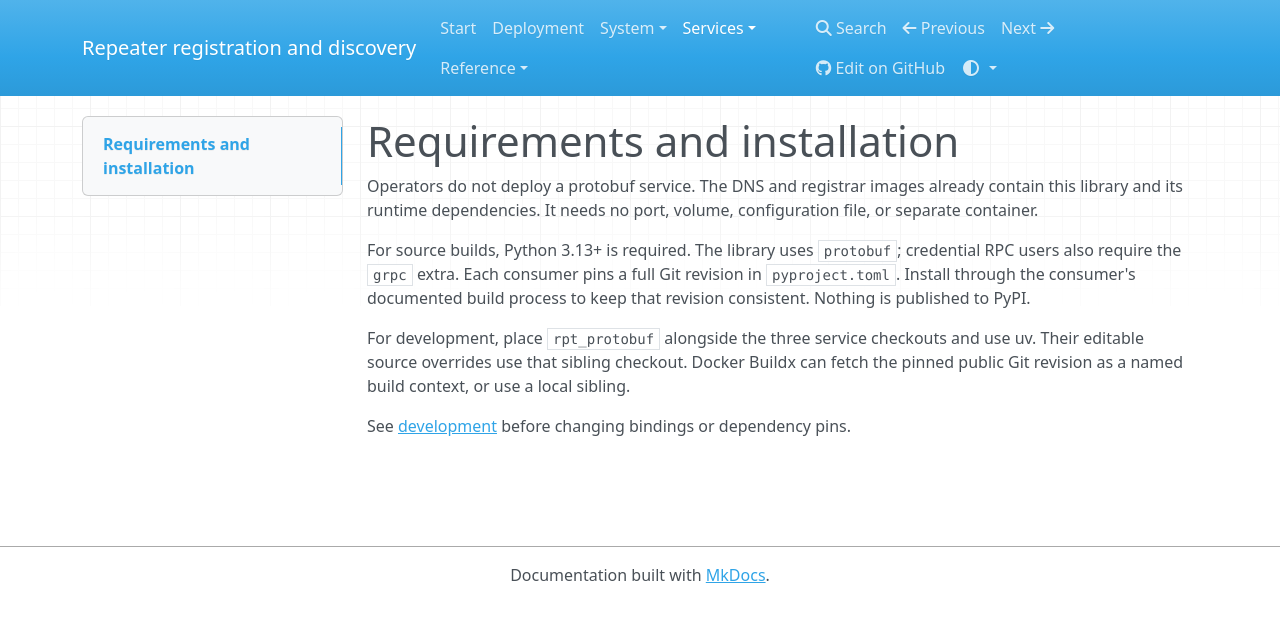
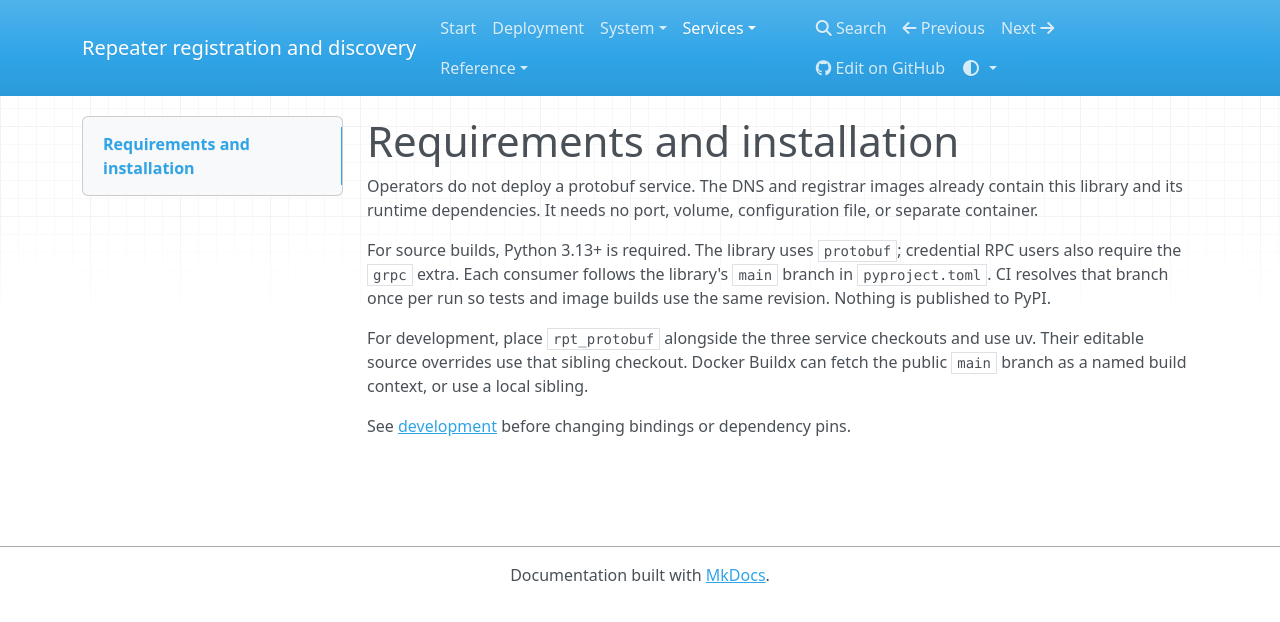
Before and after one commit to Hamlink-Canada/apt-rpt-docs, an MkDocs documentation site: the page built from docs/projects/protobuf/deployment.md, in a window 1280 px wide. Shown: the top 622 px of the page. Built offline with MkDocs 1.6.1, drawn with Linux system fonts in a browser that asks for light colours; nearby versions of some CDN libraries.

Commit message:
docs: align dependency and repository references

```diff
--- a/docs/projects/protobuf/deployment.md
+++ b/docs/projects/protobuf/deployment.md
@@ -5,12 +5,12 @@ contain this library and its runtime dependencies. It needs no port, volume,
 configuration file, or separate container.
 
 For source builds, Python 3.13+ is required. The library uses `protobuf`; credential
-RPC users also require the `grpc` extra. Each consumer pins a full Git revision in
-`pyproject.toml`. Install through the consumer's documented build process to keep
-that revision consistent. Nothing is published to PyPI.
+RPC users also require the `grpc` extra. Each consumer follows the library's `main`
+branch in `pyproject.toml`. CI resolves that branch once per run so tests and image
+builds use the same revision. Nothing is published to PyPI.
 
 For development, place `rpt_protobuf` alongside the three service checkouts and use
 uv. Their editable source overrides use that sibling checkout. Docker Buildx can
-fetch the pinned public Git revision as a named build context, or use a local sibling.
+fetch the public `main` branch as a named build context, or use a local sibling.
 
 See [development](development.md) before changing bindings or dependency pins.
--- a/mkdocs.yml
+++ b/mkdocs.yml
@@ -73,3 +73,4 @@ nav:
       - Glossary: glossary.md
       - Current shared decisions: decisions.md
       - Documentation and publishing: maintainers/documentation.md
+      - Repository names and images: maintainers/repository-names.md
```
Also changed, not shown: docs/maintainers/repository-names.md (added, +36 -0 lines), docs/projects/dns/deployment.md (+2 -1 lines), docs/projects/http/deployment.md (+2 -1 lines), docs/projects/iax/deployment.md (+2 -1 lines).
